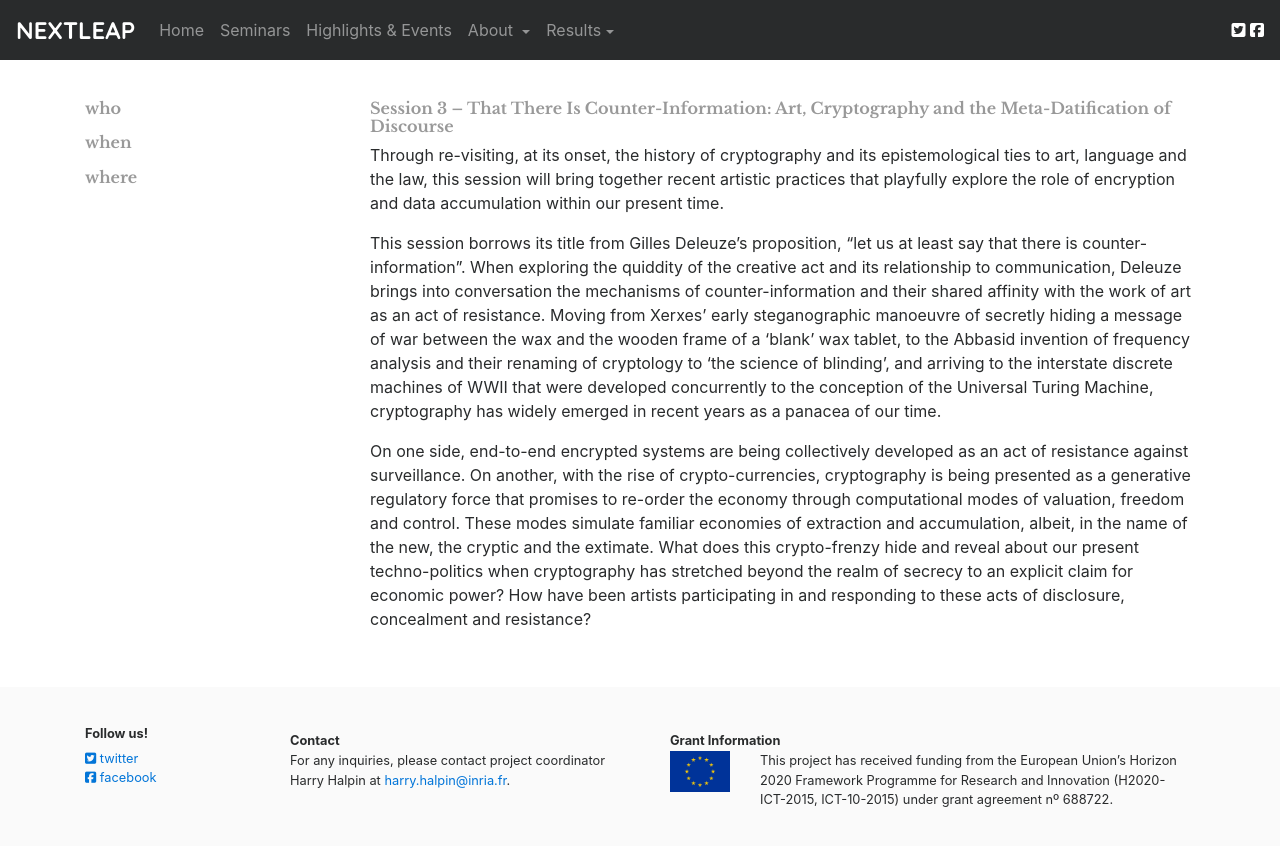
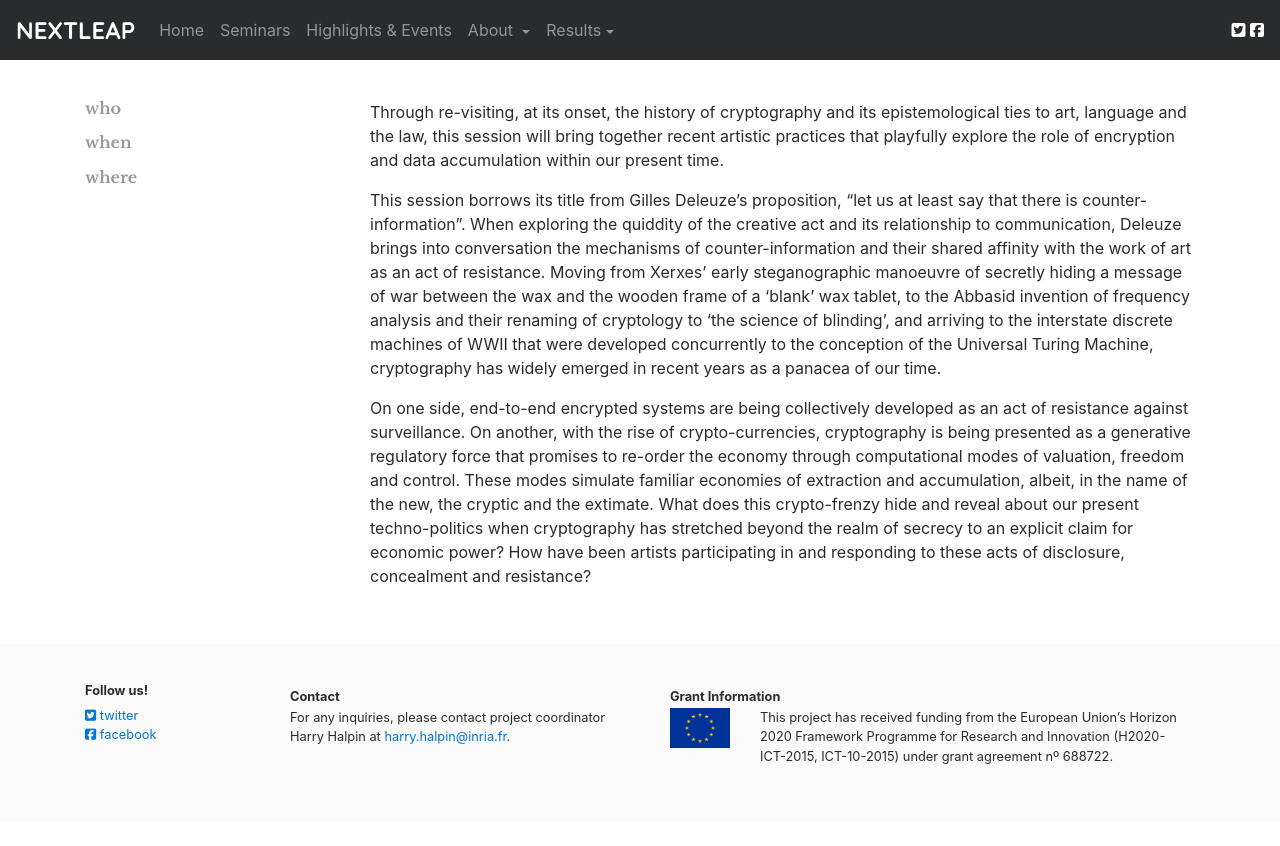
Before and after one commit to nextleap-project/nextleap-website, a Jekyll site: the page built from _seminars/2018-4.md, in a window 1280 px wide. Shown: the top 846 px of the page. Built offline with Jekyll 4.4.1, drawn with Linux system fonts in a browser that asks for light colours; nearby versions of some CDN libraries.

Commit message:
evnt modified

```diff
--- a/_seminars/2018-4.md
+++ b/_seminars/2018-4.md
@@ -22,8 +22,6 @@ speakers:
 highlight: true
 ---
 
-### Session 3 – That There Is Counter-Information: Art, Cryptography and the Meta-Datification of Discourse
-
 Through re-visiting, at its onset, the history of cryptography and its epistemological ties to art, language and the law, this session will bring together recent artistic practices that playfully explore the role of encryption and data accumulation within our present time.
 
 
```
